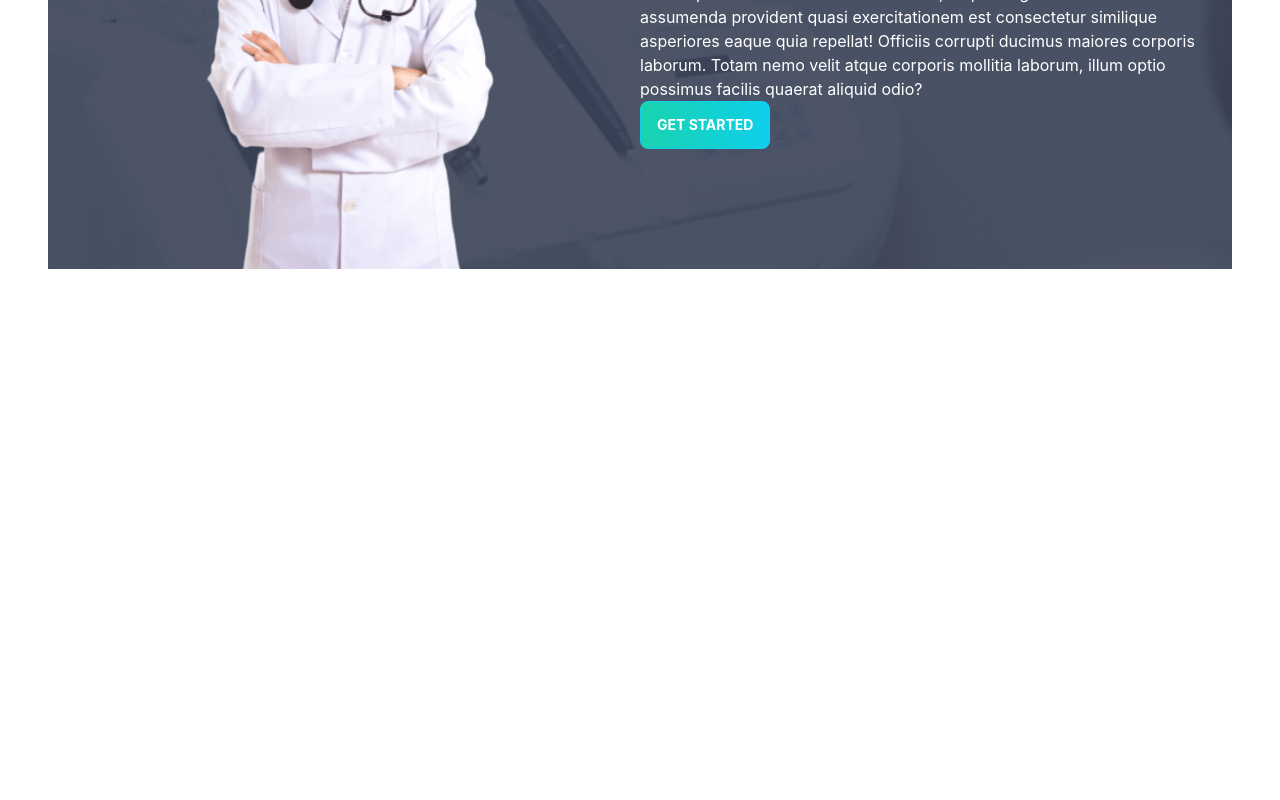
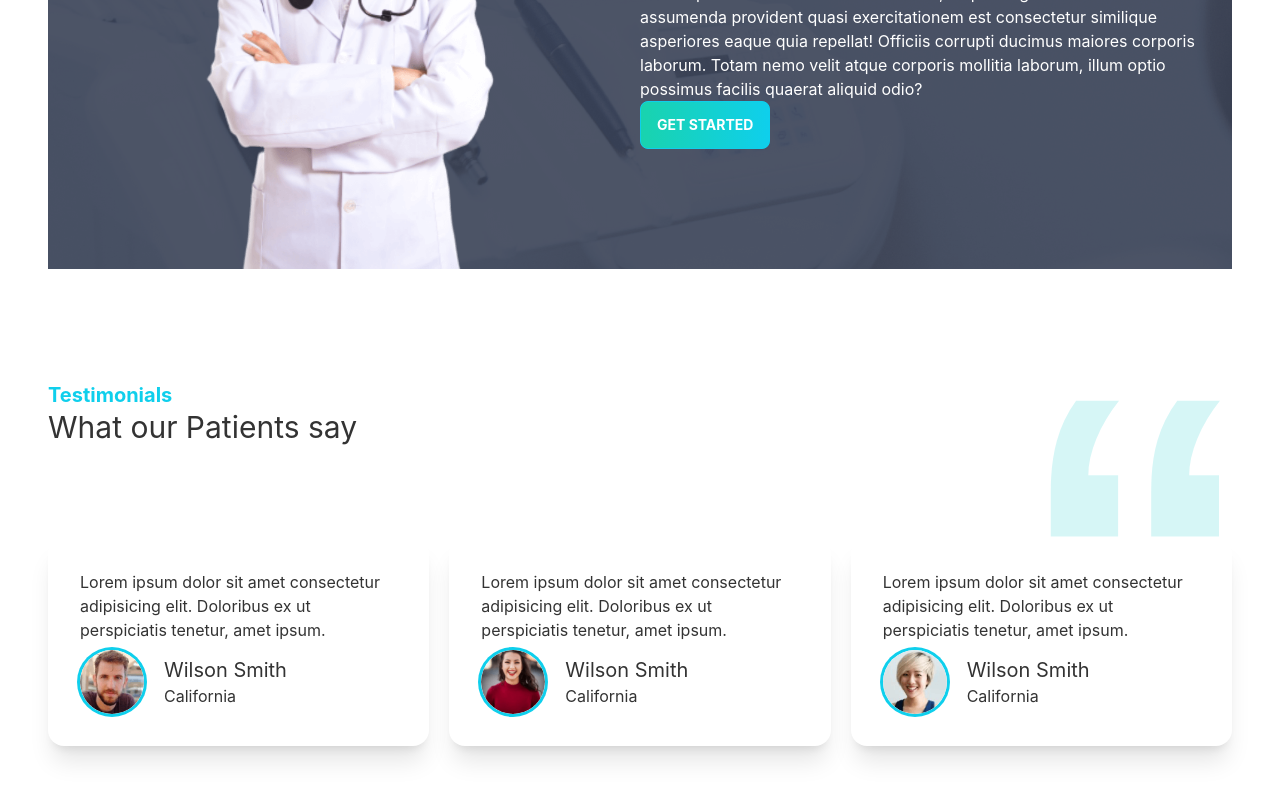
Before and after one commit to sadiqss/doctors-portal-client, a React (Create React App) app: page / in a window 1280 px wide. Shown: the part 1810-2610 px from the top of the page. Before the commit the page ends 2079 px from the top, so only its background shows below. Built offline with nearby package versions, Linux system fonts and the light colour scheme.

Commit message:
review section

```diff
--- a/src/Pages/Home/Home.js
+++ b/src/Pages/Home/Home.js
@@ -3,6 +3,7 @@
 import Info from './Info';
 import MakeAppoinment from './MakeAppoinment';
 import Services from './Services';
+import Testimonial from './Testimonial';
 
 
 const Home = () => {
@@ -12,6 +13,7 @@
             <Info></Info>
             <Services></Services>
             <MakeAppoinment></MakeAppoinment>
+            <Testimonial></Testimonial>
         </div>
     );
 };
--- /dev/null
+++ b/src/Pages/Home/Review.js
@@ -0,0 +1,24 @@
+import React from 'react';
+
+const Review = ({ review }) => {
+    return (
+        <div className="card lg:max-w-lg bg-base-100 shadow-xl">
+            <div className="card-body">
+                <p>Lorem ipsum dolor sit amet consectetur adipisicing elit. Doloribus ex ut perspiciatis tenetur, amet ipsum.</p>
+                <div className="flex items-center">
+                    <div className="avatar">
+                        <div className="w-16 rounded-full ring ring-primary ring-offset-base-100 mr-5">
+                            <img src={review.img} alt="" />
+                        </div>
+                    </div>
+                    <div>
+                        <h4 className='text-xl'>{review.name}</h4>
+                        <p>{review.location}</p>
+                    </div>
+                </div>
+            </div>
+        </div>
+    );
+};
+
+export default Review;
--- /dev/null
+++ b/src/Pages/Home/Testimonial.js
@@ -0,0 +1,54 @@
+import React from 'react';
+import quote from '../../assets/icons/quote.svg';
+import people1 from '../../assets/images/people1.png';
+import people2 from '../../assets/images/people2.png';
+import people3 from '../../assets/images/people3.png';
+import Review from './Review';
+const Testimonial = () => {
+    const reviews = [
+        {
+            _id: 1,
+            name: 'Wilson Smith',
+            review: '',
+            location: 'California',
+            img: people1
+        },
+        {
+            _id: 2,
+            name: 'Wilson Smith',
+            review: '',
+            location: 'California',
+            img: people2
+        },
+        {
+            _id: 3,
+            name: 'Wilson Smith',
+            review: '',
+            location: 'California',
+            img: people3
+        }
+    ];
+    return (
+        <section className='my-28'>
+            <div className='flex justify-between'>
+                <div>
+                    <h4 className="text-xl text-primary font-bold">Testimonials</h4>
+                    <h2 className="text-3xl">What our Patients say</h2>
+                </div>
+                <div>
+                    <img src={quote} className="w-24 lg:w-48" alt="" />
+                </div>
+            </div>
+            <div className='grid grid-cols-1 md:grid-cols-2 lg:grid-cols-3 gap-5'>
+                {
+                    reviews.map(review => <Review
+                        key={review._id}
+                        review={review}
+                    ></Review>)
+                }
+            </div>
+        </section>
+    );
+};
+
+export default Testimonial;
```
